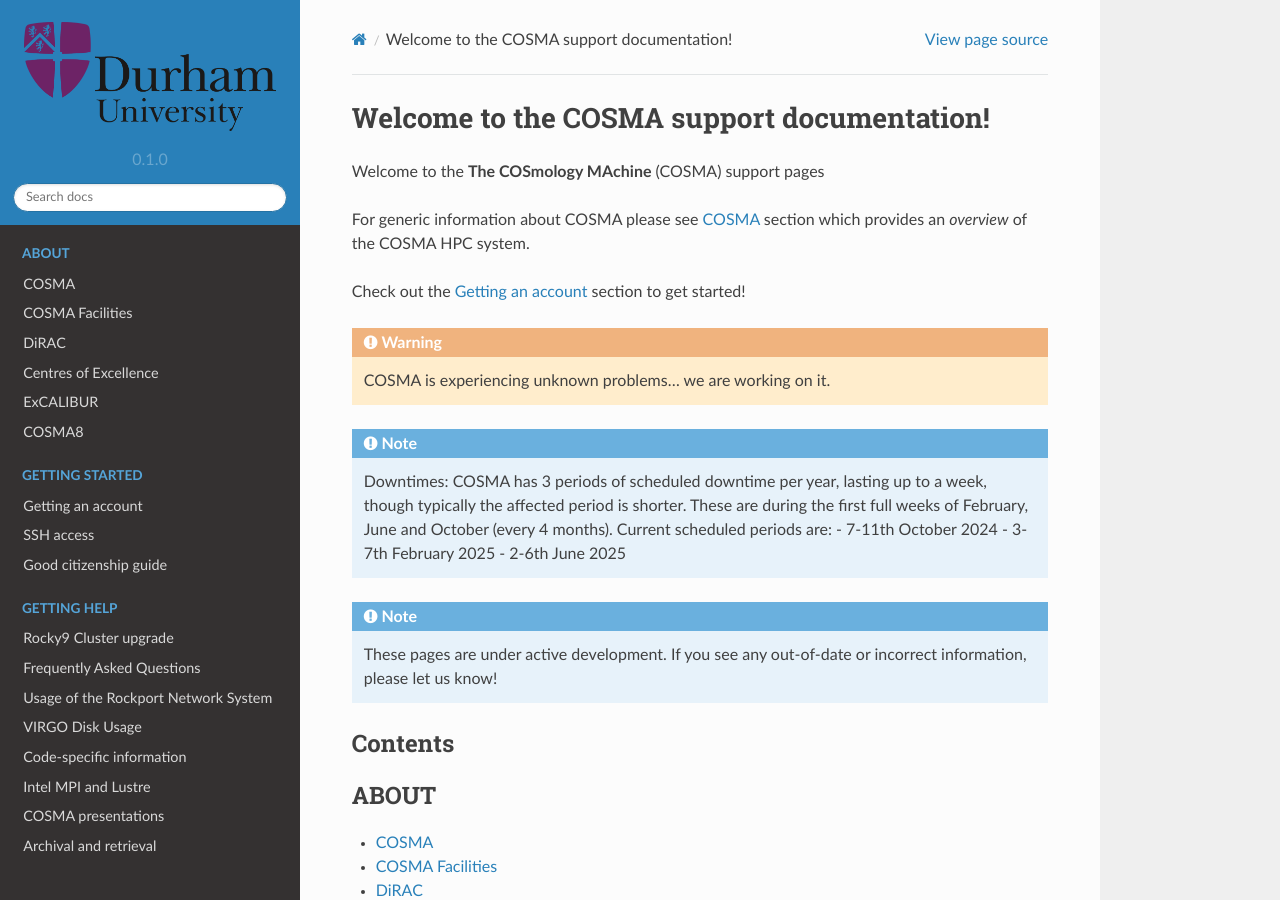
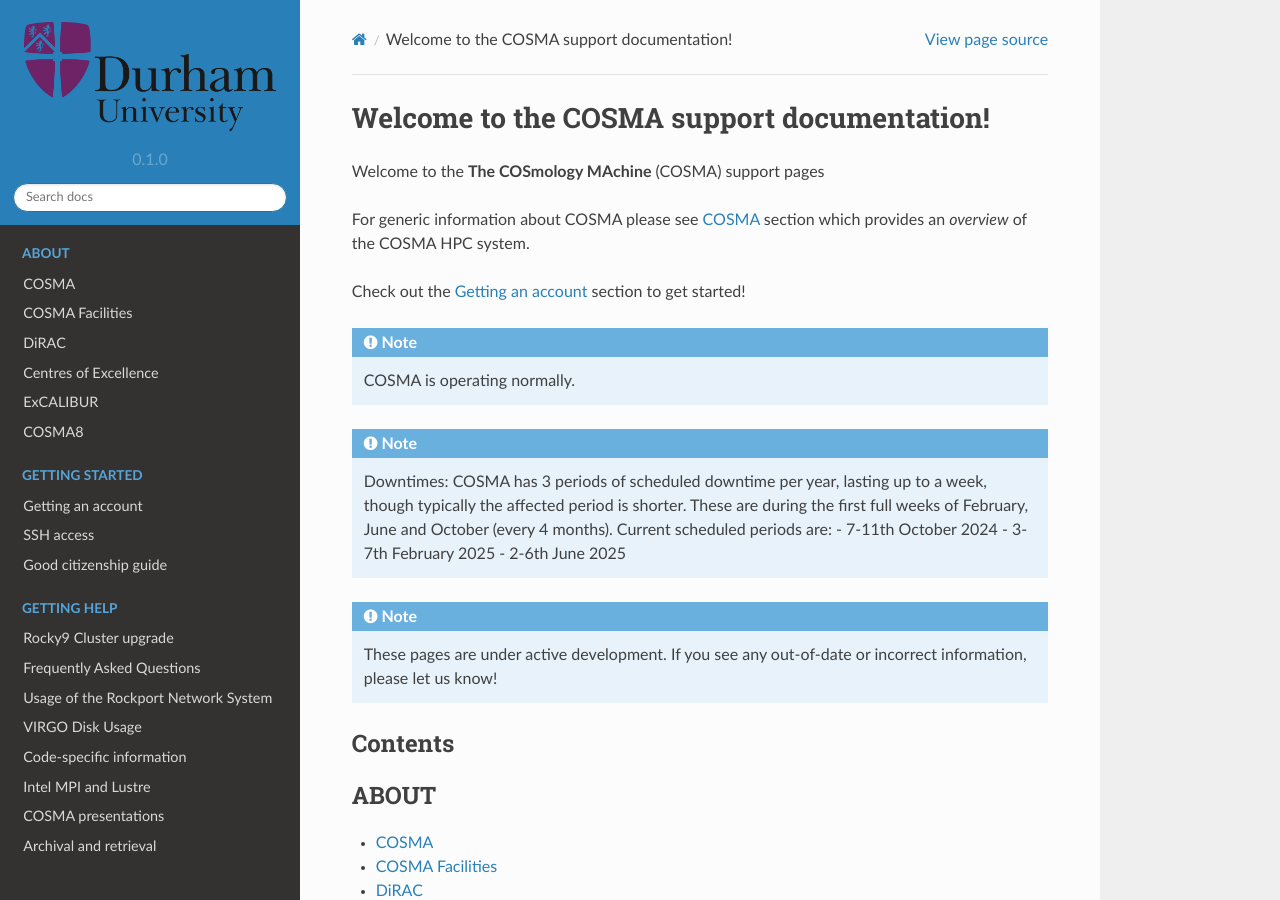
Before and after one commit to agb32/cosmadoc, a Sphinx documentation site: the page built from docs/source/index.rst, in a window 1280 px wide and 900 px high. Built offline with Sphinx 7.4.7 and the Read the Docs theme 2.0.0, drawn with Linux system fonts in a browser that asks for light colours.

Commit message:
status-updated

```diff
--- a/docs/source/index.rst
+++ b/docs/source/index.rst
@@ -8,9 +8,9 @@
 
 Check out the :doc:`account` section to get started!
 
-.. warning::
+.. note::
 
-   COSMA is experiencing unknown problems... we are working on it.
+   COSMA is operating normally.
 
 .. note::
 
```
